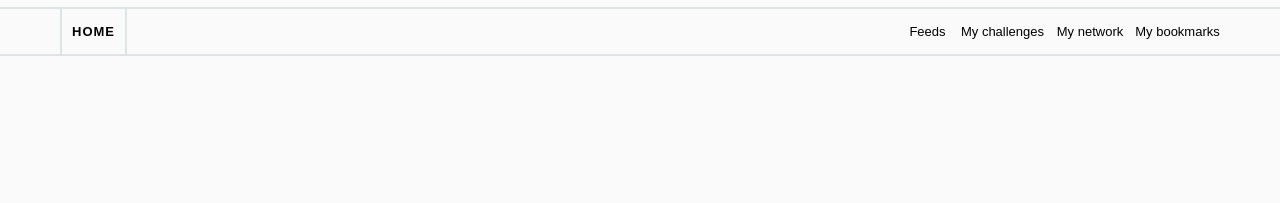
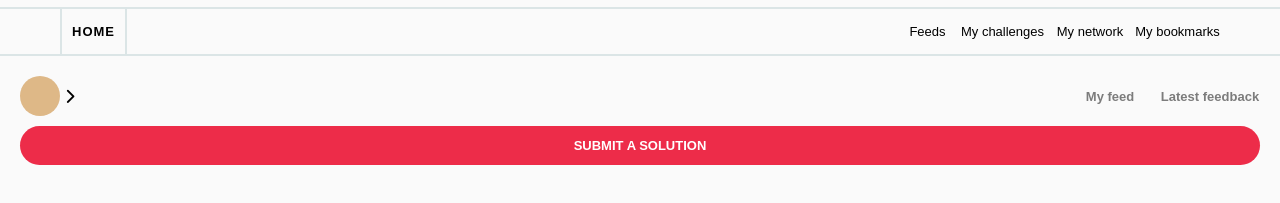
Before and after one commit to Albertofusa/Frontend-mentor-responsive, a plain HTML site: page index.html in a window 1280 px wide. Shown: the part 45-248 px from the top of the page. Drawn offline with Linux system fonts and the light colour scheme.

Commit message:
adding tabs

```diff
--- a/index.html
+++ b/index.html
@@ -54,7 +54,29 @@
       </div>
     </section>
     <hr class="line" />
-    <main></main>
+    <main class="container">
+      <section class="content__main">
+        <article class="profile__content"></article>
+        <article>
+          <div class="tabs__content">
+            <div class="tabs__and__profile">
+              <div class="tabs__img__and__icon">
+                <div class="tabs__img"></div>
+                <a href="#"><i class="fa-solid fa-chevron-right"></i></a>
+              </div>
+              <div class="tabs__links__mobile">
+                <div><a href="#">My feed</a></div>
+                <div><a href="#">Latest feedback</a></div>
+              </div>
+            </div>
+            <div class="tabs__button__mobile__content">
+              <button class="tabs__button__mobile">SUBMIT A SOLUTION</button>
+            </div>
+          </div>
+        </article>
+        <article class="information__content"></article>
+      </section>
+    </main>
     <footer></footer>
   </body>
 </html>
--- a/style.css
+++ b/style.css
@@ -46,6 +46,14 @@ input {
 /*RESETEOS*/
 
 .nav__links {
+  display: none;
+}
+
+.profile__content {
+  display: none;
+}
+
+.information__content {
   display: none;
 }
 
@@ -145,3 +153,94 @@ input {
 }
 
 /*MAIN*/
+
+.container {
+  max-width: 100%;
+  width: 100%;
+  margin: 0 auto;
+  padding: 2rem 2rem 0 2rem;
+}
+
+.content__main {
+  width: 100%;
+  display: grid;
+  grid-template-columns: repeat(1, 1fr);
+}
+
+/*tabs*/
+
+.tabs__content {
+  width: 100%;
+  display: flex;
+  justify-content: space-between;
+  align-items: center;
+  flex-direction: column;
+  gap: 1rem;
+}
+
+.tabs__and__profile {
+  width: 100%;
+  display: flex;
+  justify-content: space-between;
+  align-items: center;
+}
+
+.tabs__img {
+  background-color: burlywood;
+  width: 40px;
+  height: 40px;
+  border-radius: 100%;
+}
+
+.tabs__img__and__icon {
+  width: 100%;
+  display: flex;
+  align-items: center;
+  gap: 0.5rem;
+}
+
+.tabs__img__and__icon a {
+  font-size: 15px;
+  color: var(--black);
+}
+
+.tabs__links__mobile {
+  display: flex;
+  align-items: center;
+  gap: 1rem;
+}
+
+.tabs__links__mobile div {
+  min-width: 80px;
+  text-align: center;
+}
+
+.tabs__links__mobile div:nth-child(2) {
+  min-width: 100px;
+}
+
+.tabs__links__mobile a {
+  font-size: 13px;
+  font-weight: 600;
+  color: var(--gray-letter);
+}
+
+.tabs__links__mobile a:hover {
+  border-bottom: 2px solid var(--button-blue);
+  color: var(--button-blue);
+}
+
+.tabs__button__mobile__content {
+  width: 100%;
+}
+
+.tabs__button__mobile {
+  width: 100%;
+  background-color: rgb(237, 44, 73);
+  color: white;
+  font-size: 13px;
+  font-weight: 900;
+  border-radius: 20px;
+  padding: 1.2rem 2rem;
+  cursor: pointer;
+}
```
